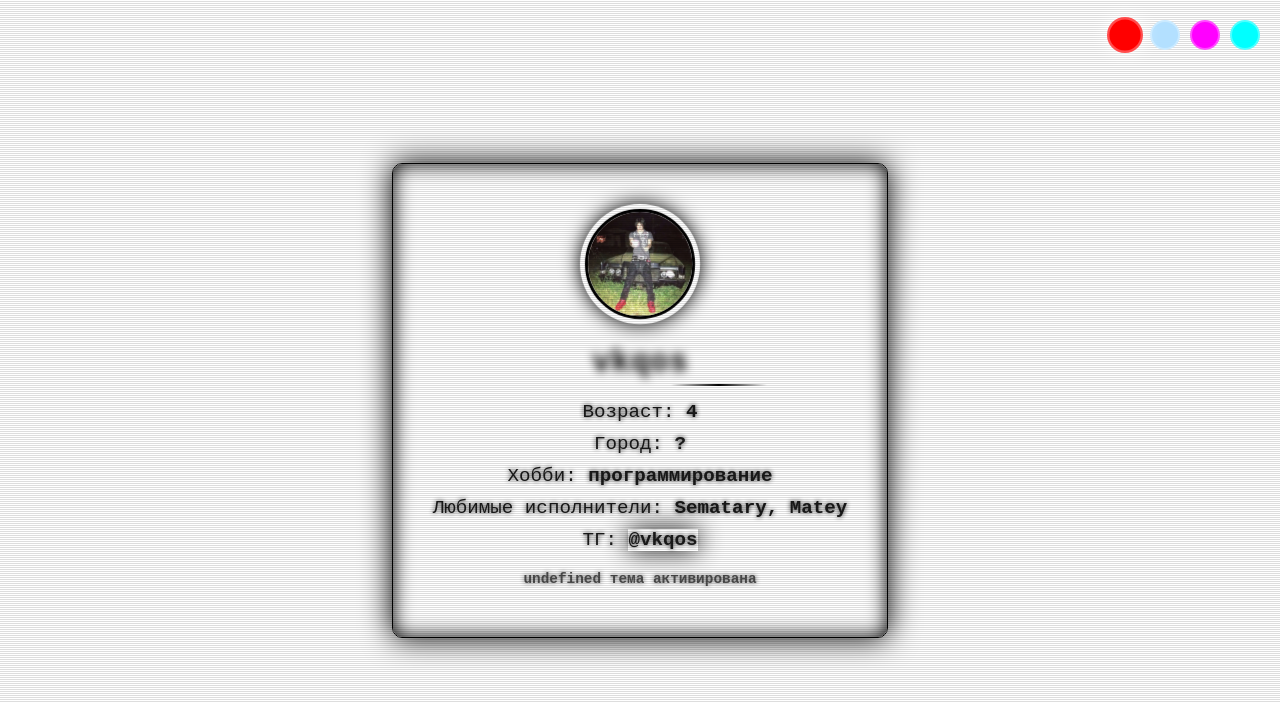
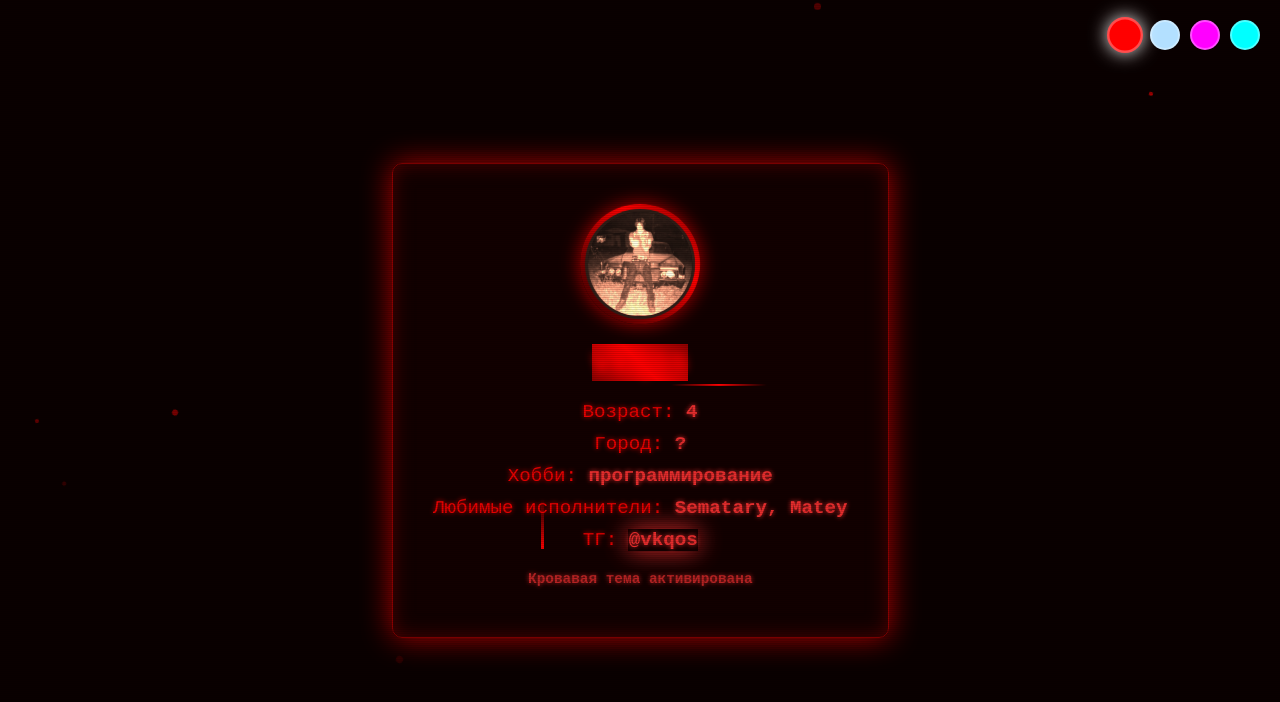
Before and after one commit to vkqos/my-bio, a plain HTML site: page index.html in a window 1280 px wide. Both pictures are taken after a click on the element 1125 px from the left and 35 px from the top of the page. Shown: the top 702 px of the page. Drawn offline with Linux system fonts and the light colour scheme.

Commit message:
Update index.html

```diff
--- a/index.html
+++ b/index.html
@@ -654,7 +654,7 @@
 
         themeButtons.forEach(button => {
             button.addEventListener('click', () => {
-                const theme = button.getAttribute('data--theme');
+                const theme = button.getAttribute('data-theme');
 
                 // Обновляем активную кнопку
                 themeButtons.forEach(btn => btn.classList.remove('active'));
```
